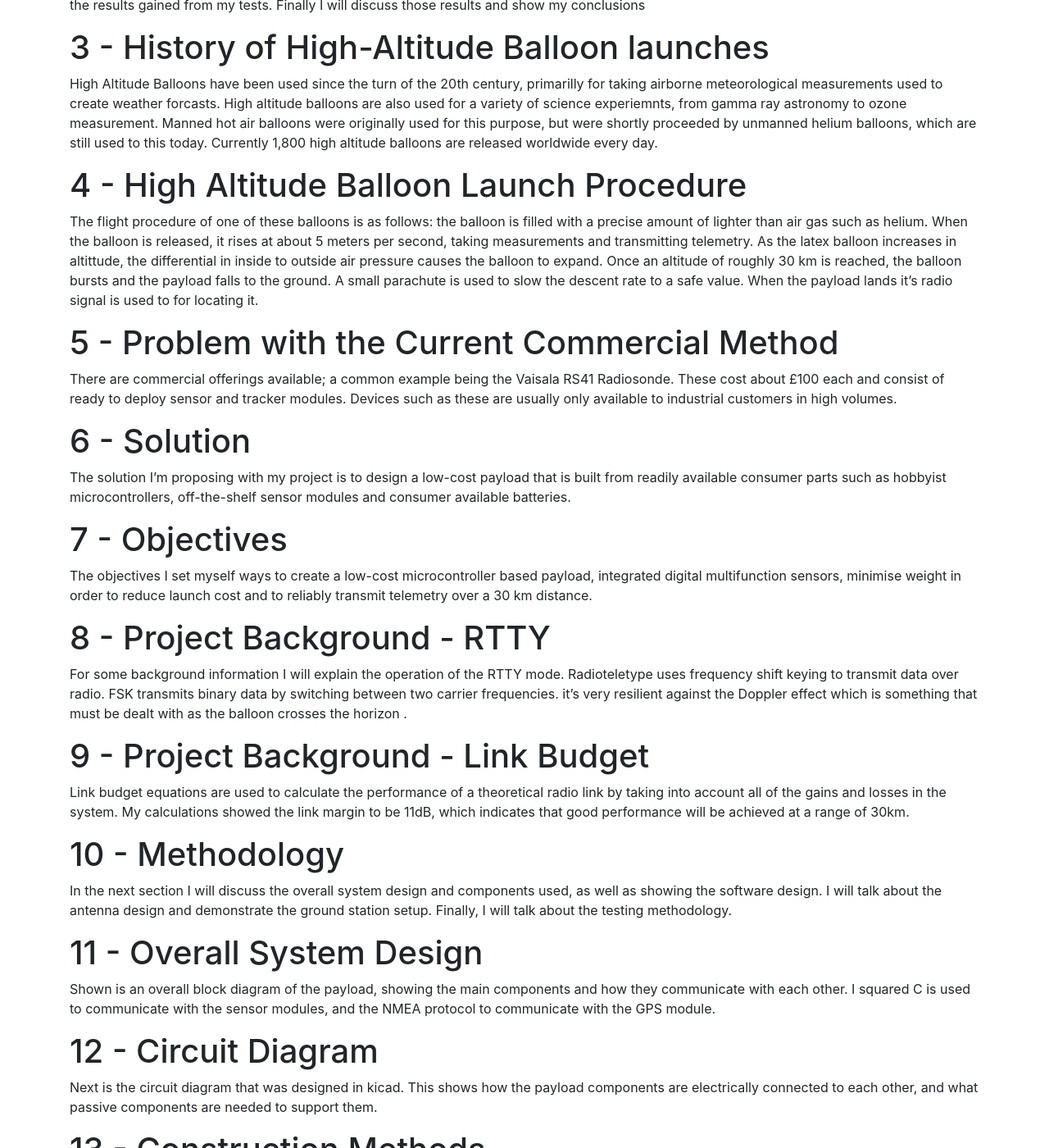
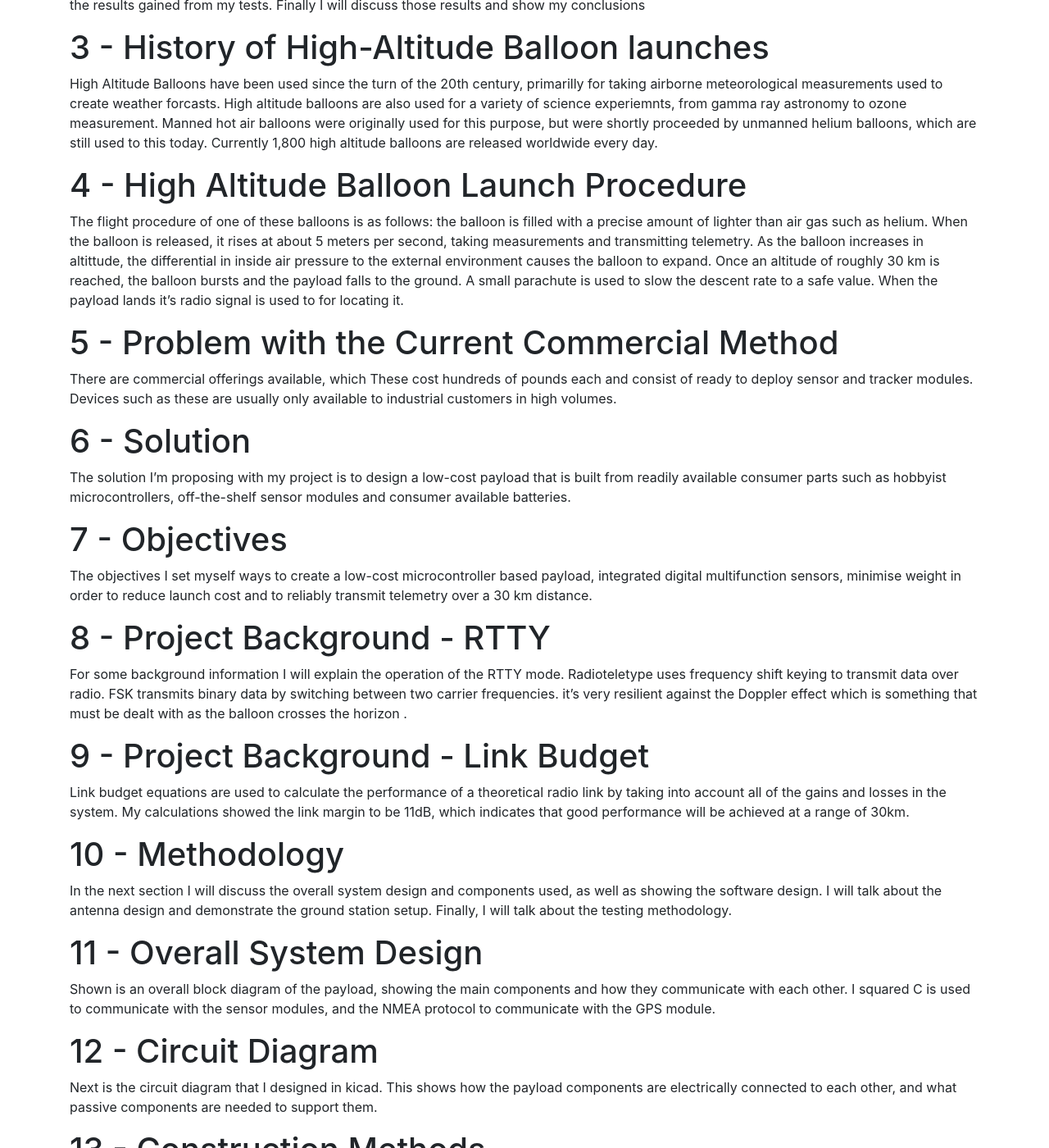
Before and after one commit to pe5er/m0swn.uk, a Jekyll site: the page built from notes.md, in a window 1280 px wide and 1400 px high, scrolled down 742 px. Shown: the whole window at 82% size. Built offline with Jekyll 4.4.1, drawn with Linux system fonts in a browser that asks for light colours; our own code applies the rules of GitHub Pages for plain Markdown files; some of the changed text lies outside the part shown.

Commit message:
Update notes.md

```diff
--- a/notes.md
+++ b/notes.md
@@ -12,10 +12,10 @@ I'm going to start with a brief background into high altitude ballooning, follow
 High Altitude Balloons have been used since the turn of the 20th century, primarilly for taking airborne meteorological measurements used to create weather forcasts. High altitude balloons are also used for a variety of science experiemnts, from gamma ray astronomy to ozone measurement. Manned hot air balloons were originally used for this purpose, but were shortly proceeded by unmanned helium balloons, which are still used to this today. Currently 1,800 high altitude balloons are released worldwide every day.
 
 # 4 - High Altitude Balloon Launch Procedure
-The flight procedure of one of these balloons is as follows: the balloon is filled with a precise amount of lighter than air gas such as helium. When the balloon is released, it rises at about 5 meters per second, taking measurements and transmitting telemetry. As the latex balloon increases in altittude, the differential in inside to outside air pressure causes the balloon to expand. Once an altitude of roughly 30 km is reached, the balloon bursts and the payload falls to the ground. A small parachute is used to slow the descent rate to a safe value. When the payload lands it's radio signal is used to for locating it.
+The flight procedure of one of these balloons is as follows: the balloon is filled with a precise amount of lighter than air gas such as helium. When the balloon is released, it rises at about 5 meters per second, taking measurements and transmitting telemetry. As the balloon increases in altittude, the differential in inside air pressure to the external environment causes the balloon to expand. Once an altitude of roughly 30 km is reached, the balloon bursts and the payload falls to the ground. A small parachute is used to slow the descent rate to a safe value. When the payload lands it's radio signal is used to for locating it.
 
 # 5 - Problem with the Current Commercial Method
-There are commercial offerings available; a common example being the Vaisala RS41 Radiosonde. These cost about £100 each and consist of ready to deploy sensor and tracker modules. Devices such as these are usually only available to industrial customers in high volumes.
+There are commercial offerings available, which These cost hundreds of pounds each and consist of ready to deploy sensor and tracker modules. Devices such as these are usually only available to industrial customers in high volumes.
 
 # 6 - Solution
 The solution I'm proposing with my project is to design a low-cost payload that is built from readily available consumer parts such as hobbyist microcontrollers, off-the-shelf sensor modules and consumer available batteries.
@@ -36,7 +36,7 @@ In the next section I will discuss the overall system design and components used
 Shown is an overall block diagram of the payload, showing the main components and how they communicate with each other. I squared C is used to communicate with the sensor modules, and the NMEA protocol to communicate with the GPS module.
 
 # 12 - Circuit Diagram
-Next is the circuit diagram that was designed in kicad. This shows how the payload components are electrically connected to each other, and what passive components are needed to support them.
+Next is the circuit diagram that I designed in kicad. This shows how the payload components are electrically connected to each other, and what passive components are needed to support them.
 
 # 13 - Construction Methods
 A CAD design was used to lay out the parts. In the picture you can see the battery pack and main microctroller module inside the enclosure, as well as the external sensor and GPS modules. These parts are all housed inside a polystyrene enclosure for shock resistance and insulation.
@@ -55,10 +55,10 @@ The final section is used to break the transmission string into individual chara
 *Back to the powerpoint*
 
 # 15 - Antenna Design
-The next section of the project was to design the antennas. 2 main different types we used, a directional Yagi antenna and an Omnidirectional quarter wave groundplane antenna. Both designs were validated in the 4nec2 antenna modelling program, which produced these 3D gain plots. You can see the major lobe in the Yagi in this image
+The next section of the project was to design the antennas. 2 main different types we used, a directional Yagi antenna on the ground station and an Omnidirectional quarter wave groundplane antenna on the balloon. Both designs were validated in the 4nec2 antenna modelling program, which produced these 3D gain plots. You can see the major lobe in the Yagi in this image
 
 # 16 - Antenna Design
-and this image shows how the groundplane antenna radiates mostly upwards
+and this image shows how the groundplane antenna radiates towards the ground, as this antenna is mounted on the bottom of the payload
 
 # 17 - Ground Station Setup - Live Demo
 *Switch to demo*
```
Also changed, not shown: other parts of notes.md (+2 -2 lines).
